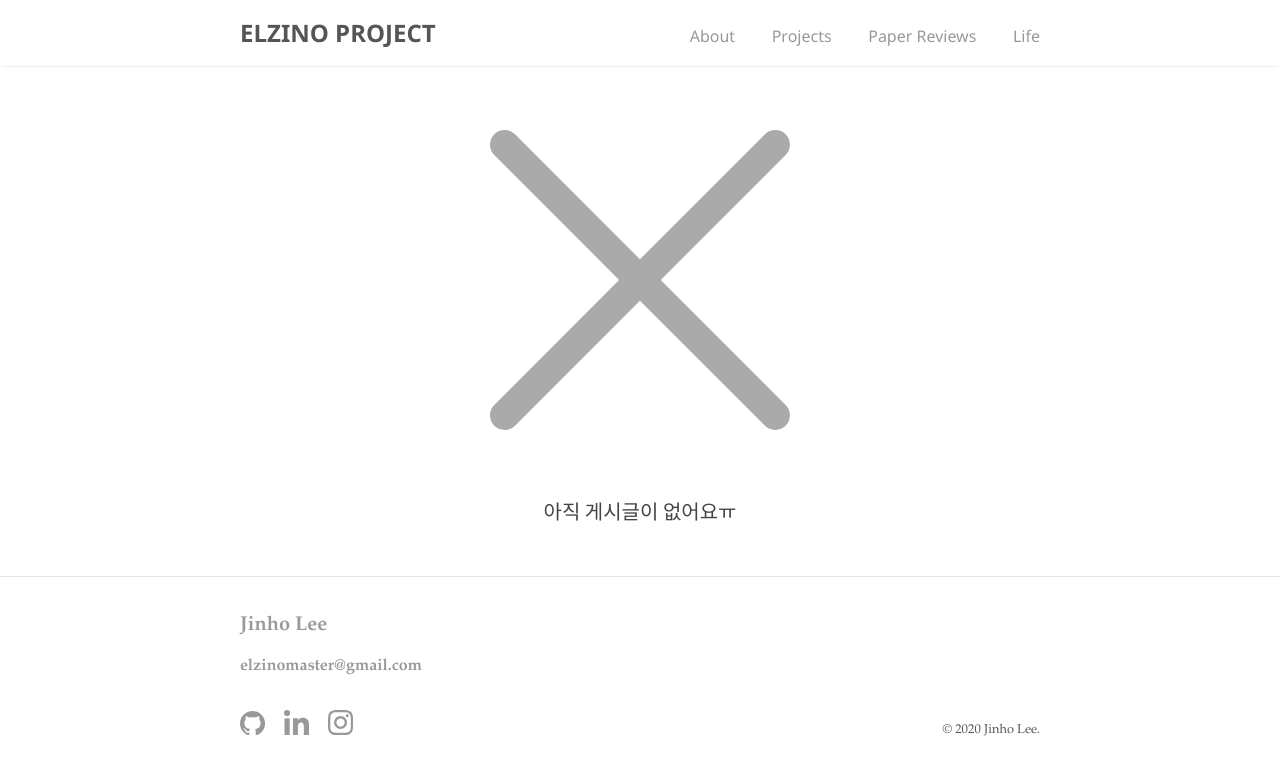
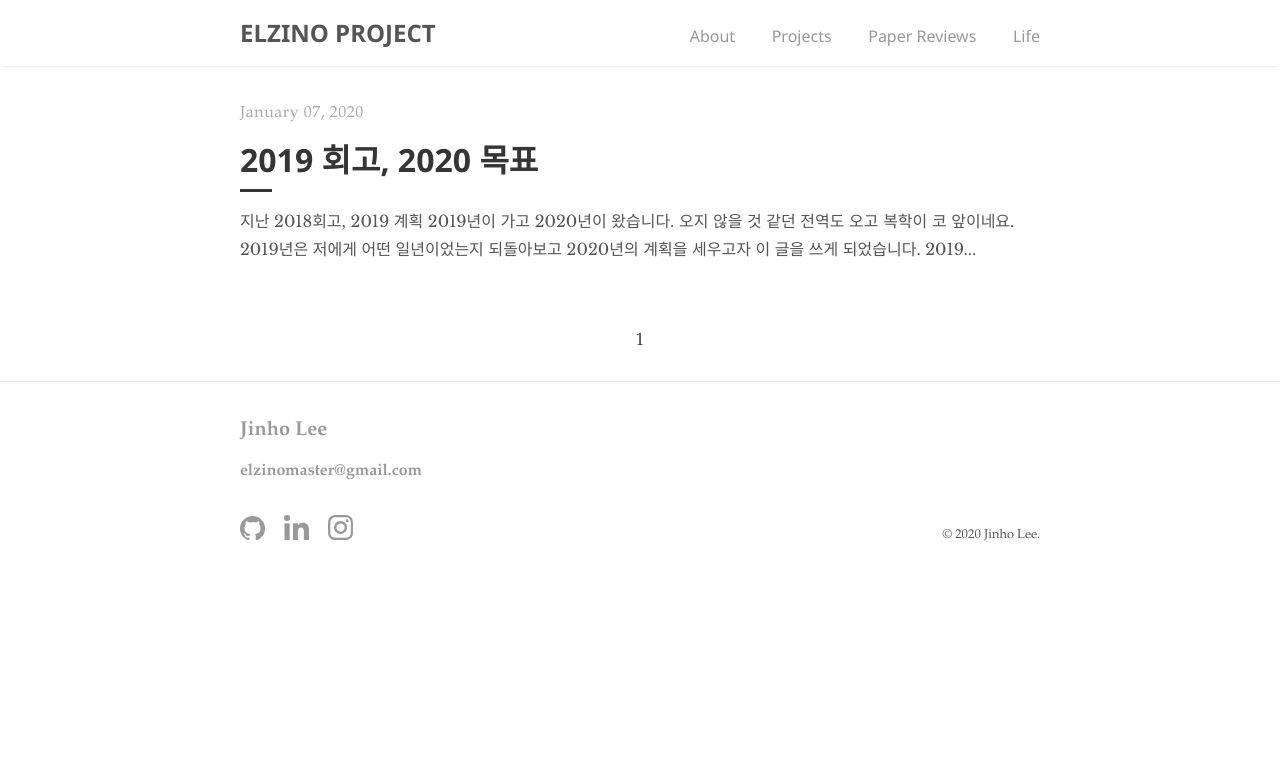
Before and after one commit to elzino/elzino.github.io, a Jekyll site: the page built from _categories/life.html, in a window 1280 px wide. Shown: the top 775 px of the page. Built offline with Jekyll 4.4.1, drawn with Linux system fonts in a browser that asks for light colours; some web fonts are replaced; the list of posts is cut into pages by our own code; some of the changed lines change nothing that is shown.

Commit message:
2020-01-07-review-about-2018-and-plan-for-2019

```diff
--- /dev/null
+++ b/_posts/2020-01-07-review-about-2018-and-plan-for-2019.md
@@ -0,0 +1,71 @@
+---
+layout: post
+title:  "2019 회고, 2020 목표"
+categories: "life"
+tags:
+  - "hackathon"
+  - "deep learning"
+  - "medical image classification"
+comments: true
+---
+
+[지난 2018회고, 2019 계획](https://elzino.tistory.com/10?category=670066){: target="_blank" }
+
+2019년이 가고 2020년이 왔습니다. 오지 않을 것 같던 전역도 오고 복학이 코 앞이네요. 2019년은 저에게 어떤 일년이었는지 되돌아보고 2020년의 계획을 세우고자 이 글을 쓰게 되었습니다.
+
+# 2019 회고
+2019년에는 크게 4가지에 집중한 것 같습니다. 군대, 딥러닝, PS, 운동
+
+![2018 logs](https://www.dropbox.com/s/p73fme17102v23o/2018%20logs.jpg?raw=1)
+
+## 군대 (2018.04.23 ~ 2019.12.19)
+오지 않을 것만 같았던 전역을 했습니다. 카투사로 복무해서 남들보다 좋은 여건에서 근무할 수 있었습니다. 미군들과 같이 훈련받고 생활하면서 다양한 문화를 겪고 생각의 폭을 넓힐 수 있었습니다. 영어도 조금 늘었고 체력도 강해졌습니다. 가장 큰 훈련인 거너리 훈련에 한 달간 참여했습니다. 씻지도 못하고 120mm 박격포를 쏘고, 경계 근무를 서며 밤을 새는 등 잊지 못할 추억을 쌓았습니다. EIB(Expert Infantryman Badge) 훈련은 가장 고됐지만 가장 보람 있었습니다. 잘 짜여진 프로그램 하에서 훈련 받을 수 있었습니다. 하반기에는 시니어카투사로서 중대 카투사를 책임지는 역할을 맡았습니다. 복무 당시에는 너무 답답하고 힘들었지만 한층 더 성장할 수 있는 시간이었습니다. 주말 외박, 개인 정비 시간을 활용해 저에게 더 집중할 수 있던 것 같습니다.
+
+## 딥피스트(2018.12.29 ~ 2019.06.08)
+지원 당시 부족한 실력이었음에도 받아주셔서 즐겁게 활동할 수 있었던 서울대학교 딥러닝 학회입니다. 입문자반분들과 CS231n 수업을 듣고 과제를 하고, 논문들을 읽고 발표했습니다. 매주 진행되는 딥피스트 호스팅에서는 폭 넓은 분야의 발표를 들을 수 있었습니다. 딥러닝 분야에 대한 관심과 실력을 키울 수 있는 좋은 기회였습니다. 다만 훈련 기간이 많이 겹쳐서 자주 빠진 점이 아쉬움으로 남습니다.
+
+## 강화학습 (2019.02 ~ 2019.06)
+[David Silver 교수님의 강의](http://www0.cs.ucl.ac.uk/staff/d.silver/web/Teaching.html)를 들으면서 강화학습 공부를 시작했습니다.(진짜 명강이라고 생각합니다 강추! :+1:) 수학적 이론을 기반으로 진행되는 점에서 굉장히 흥미를 느꼈고 관련 논문들도 찾아 읽게 되었습니다.(openai의 [spinning up](https://spinningup.openai.com/en/latest/) 사이트 추천합니다) deep q learning과 policy gradient 방식들을 찾아 읽었으며 간단한 [cartpole 환경에서 dqn](https://github.com/elzino/DQN_Cartpole_Torch)도 구현했습니다. [Atari 환경에서 A2C](https://github.com/elzino/A2C_Pytorch)도 구현을 시도했지만 학습이 잘 진행이 되지 않아서 지금은 잠시 중단한 상태입니다. 하지만 구현과정에서 [openai의 baselines에 contribute](https://github.com/openai/baselines/pull/915)를 하는 값진 경험을 할 수 있었습니다.
+
+## PS 공부 (2019.06 ~ 2019.09)
+A2C 구현 이후로 딥러닝이 아닌 다른 분야를 공부해보고 싶어 PS 공부를 시작했습니다. 구종만님이 지으신 [알고리즘 문제 해결 전략](http://www.yes24.com/Product/Goods/8006522)을 읽으며 공부하기 시작했습니다. 오랫동안 쓰지 않았던 C++도 다시 공부하게 되었습니다.
+
+## 카카오 블라인드 공채 (2019.09)
+PS를 공부하던 중 카카오 블라인드 공채가 진행된다는 광고를 봤습니다. 제가 어느정도 실력이 되는지 테스트 하고 싶어 재미로 지원하게 되었습니다. [온라인 코딩 테스트](https://tech.kakao.com/2019/10/02/kakao-blind-recruitment-2020-round1/)에서 7문제 중 5문제를 풀어 합격했습니다! [오프라인 코딩 테스트](https://tech.kakao.com/2019/10/21/kakao-blind-recruitment-2020-round2/)에서는 팔로잉 추천 시스템 구현이 나왔는데 구현력이 중요한 테스트 같았습니다. 저는 어떻게 짜야 추천 성공률이 높을지 고민하다가 이미 매칭이 된 사람부터 추천해나가는 방법을 택해 짜봤습니다. 하지만 그 당시 파이썬이 익숙치 않았고 짧은 시간 안에 로직을 짜는 것을 많이 해보지 않아서 시간이 부족했습니다. 2문제 중 한 문제만 간신히 풀고 테스트를 마쳤습니다. 당연히 떨어진 줄 알았는데 붙었다는 메일을 받고 카카오 브레인의 테스트를 마저 보게 되었습니다. [RAdam 논문](https://elzino.github.io/papers/2019-11-21/radam)을 요약하고 코드를 개선하는 것이었는데 여기서 떨어졌습니다ㅠ 저가 어느정도 수준인지 가늠해 볼 수 있었고 즐겁게 참여한 행사였습니다.
+
+## 네이버 AI 해커톤 (2019.09 ~ 2019.10)
+네이버에서 열린 해커톤에 대학교 동기와 참여해 100팀 중 9등의 성과를 거두었습니다!([후기 링크](https://elzino.github.io/projects/2019-11-16/naver-ai-hackathon-review)) 스피치 분야는 처음 공부하게 되었는데 굉장히 흥미로웠습니다. 해커톤 중 네이버 멘토님께서 지금은 마우스, 키보드 입력으로 서비스를 실행하지만 앞으로는 음성으로 서비스를 시작할 것이라는 말이 감명 깊었습니다. beam-search, label-smooth 등 스피치 분야에서 쓰이는 테크닉 뿐 아니라 ensemble, fine-tuning 등 해커톤에서 많이 쓰이는 기법들을 공부하고 적용해봤습니다.
+
+## 건양대학교 헬스 데이터톤 (2019.11)
+건양대학교 헬스 데이터톤에 참가해 우승을 했습니다!([후기 링크](https://elzino.github.io/projects/2019-12-01/konyang-health-datathon)) 이런 외부 대회에서 상을 받는게 처음이라 너무 신기하고 행복했습니다. 안저 이미지를 분류하는 것이 주어진 과제였는데 논문들을 찾아보며 사전조사를 했습니다. 사실 모델을 적용할 때 특별한 테크닉 없이 진행했다고 생각하는데 좋은 성과가 나와 놀랐습니다.
+
+## SPL 랩인턴 (2019.12 ~ 2020.02)
+전병곤 교수님의 소프트웨어 플랫폼 랩에서 인턴을 하게 되었습니다. 딥러닝 분산 학습을 처음으로 접하게 되었습니다. 기존에 연구실에서 개발한 parallax를 tensorflow 2.0에서도 잘 작동하게 만드는 task를 맡게 되었습니다. 처음으로 대학원 생활을 체험보는 거라 많이 배워갈 거라고 기대하고 있습니다.
+
+# 2020 목표
+
+## 운동
+전역 후에도 꾸준히 운동을 하려고 합니다. 2020년 안에 75키로까지 증량을 하면 좋겠습니다. 또한 3대 400을 달성해보고 싶습니다.
+테니스도 마저 배우고 싶습니다. 짧게 배우고 입대를 해야해서 아쉬웠는데 테니스 수업을 듣고, 동아리에 들어가서 배우고자 합니다.
+
+## 영어
+카투사에서 쌓은 영어 실력을 꾸준히 유지하고 더 늘리고 싶습니다. 이를 위해 스누버디에 지원해 합격한 상태입니다. 1학기에 외국인 친구들을 많이 사귀고 같이 재밌게 놀고자 합니다. 넷플릭스도 꾸준히 볼 생각이고 여유가 있으면 토플 혹은 gre 공부도 해보고 싶습니다.
+
+## 학교 생활
+### 1학기
+학교에 잘 적응하고 싶습니다. 동아리, 학점 모두 잘 챙기고 싶습니다. 학점은 4점대가 목표입니다. 대학교 다니면서 4점대를 한 번은 받아봐야 뿌듯하게 남을 것 같습니다. 알고리즘 공부도 꾸준히 하려고 합니다. 관련 수업을 듣는 만큼 자투리 시간을 활용해서 종만북을 여러번 보려고 합니다.
+
+### 여름방학
+여름 방학엔 인턴을 했으면 좋겠습니다. 지금 지원한 스위스 취리히 대학교 인턴이나, 네이버 클로바 인턴을 하면 좋겠습니다.
+
+### 2학기
+2학기에는 컴퓨터 시스템 관련 과목들을 많이 들을 예정입니다. 전공 위주로 들을 계획이고 로우 레벨의 지식을 쌓는데 집중하려고 합니다.
+
+## 블로그
+꾸준히 블로그 글을 썼으면 좋겠습니다. 그동안 공부한 딥러닝 분야들도 정리하고, 추가로 관심 생기는 분야가 있으면 블로그에 정리하는 것을 습관화 했으면 좋겠습니다.
+
+## 기타
+운전 연습을 많이 해서 능숙해졌으면 좋겠습니다.
+
+# 마치며
+2019년은 돌아봤을때 만족스러운 한 해였습니다. 2020년도 열심히 살아서 지금 목표한 바를 다 이루고 한 층 더 성장해 있고자 합니다.
--- a/_sass/elzino/_post.scss
+++ b/_sass/elzino/_post.scss
@@ -3,7 +3,7 @@
 
   hr {
     opacity: 0.4;
-    padding-top: 1rem;
+    margin-top: 1.5rem;
   }
 
   &-info {
```
